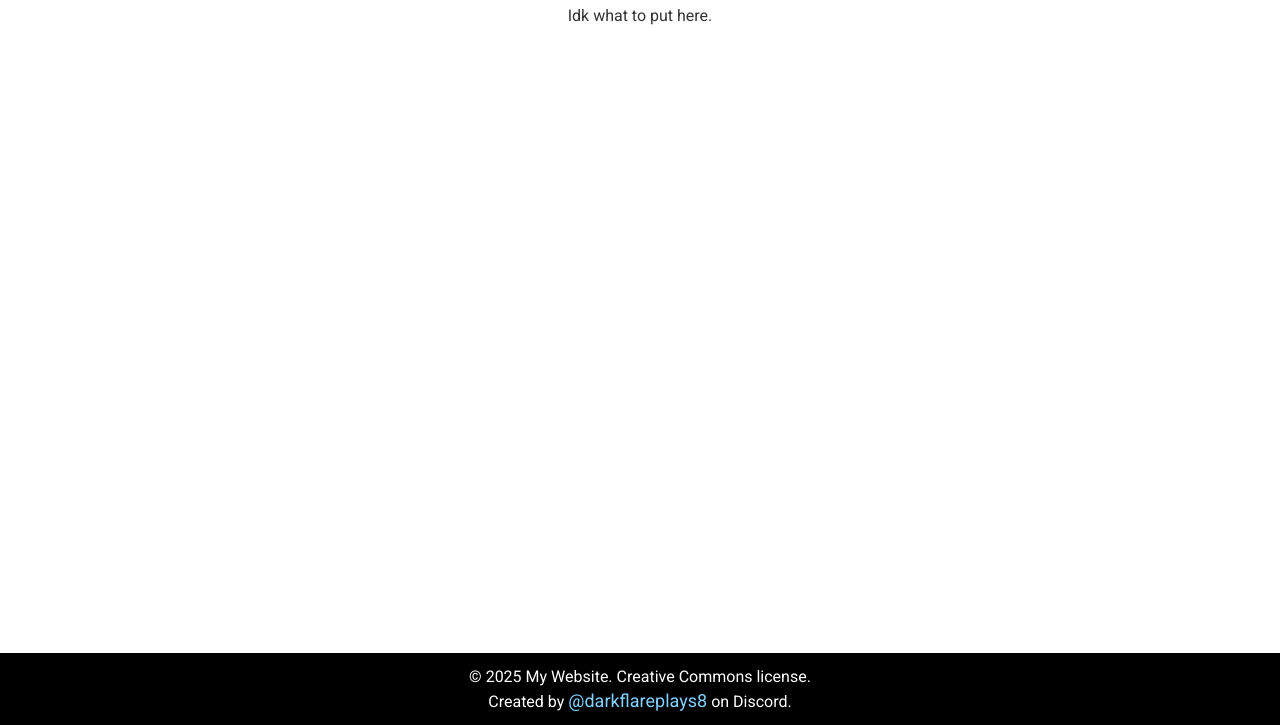
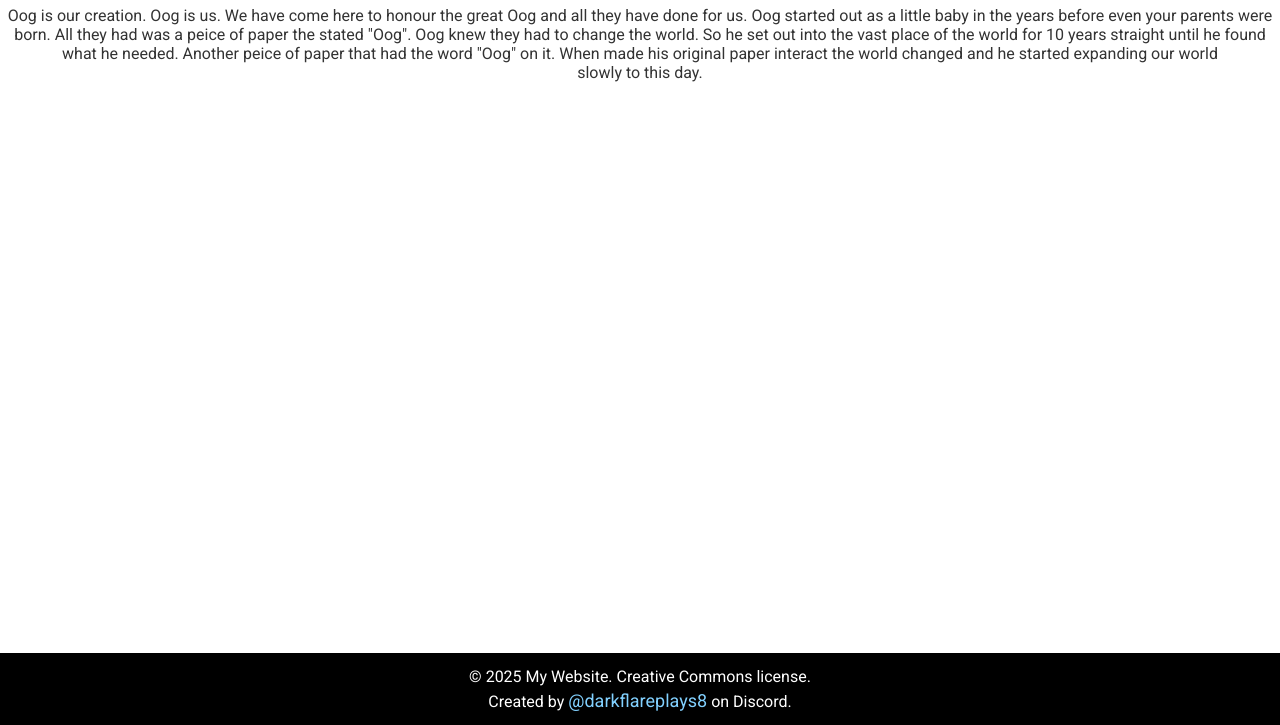
Before and after one commit to itsdarkflare/itsdarkflare.github.io, a plain HTML site: page index.html in a window 1280 px wide. Shown: the part 75-800 px from the top of the page. Drawn offline with Linux system fonts and the light colour scheme.

Commit message:
Update index.html

```diff
--- a/index.html
+++ b/index.html
@@ -50,7 +50,9 @@
 
 <body>
   <h1 style="text-align: center;">Welcome to a tribute to oog</h1>
-  <p style="text-align: center;">Idk what to put here.</p>
+  <p style="text-align: center;">Oog is our creation. Oog is us. We have come here to honour the great Oog and all they have done for us.
+
+Oog started out as a little baby in the years before even your parents were born. All they had was a peice of paper the stated "Oog". Oog knew they had to change the world. So he set out into the vast place of the world for 10 years straight until he found what he needed. Another peice of paper that had the word "Oog" on it. When made his original paper interact the world changed and he started expanding our world slowly to this day.</p>
 
   <footer>
     <p>&copy; 2025 My Website. Creative Commons license.</p>
```
